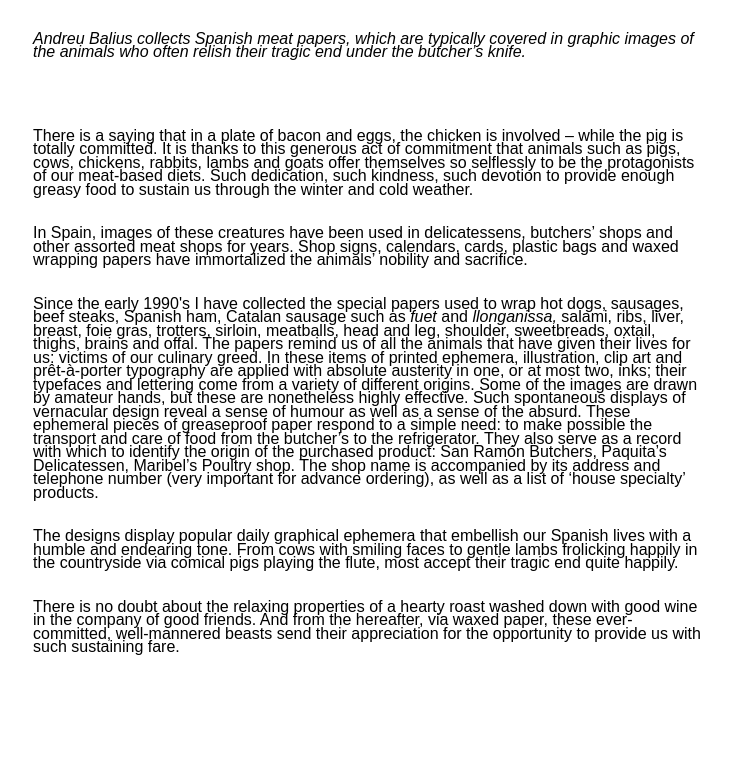
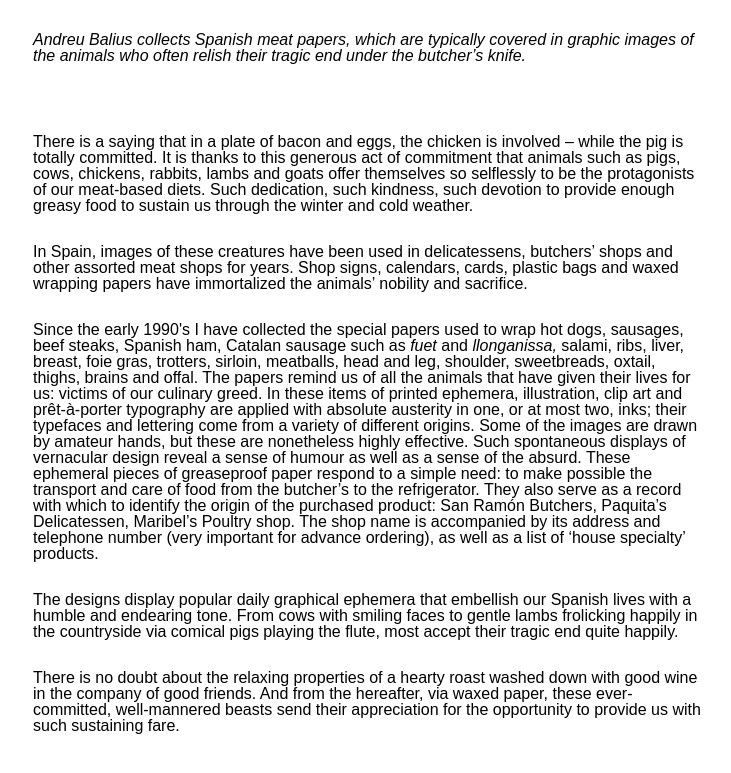
Before and after one commit to aliwhitewustl/aliwhitewustl.github.io, a plain HTML site: page index.html in a window 1280 px wide. Shown: the part 153-926 px from the top of the page, without its empty margins (272-1003 px from the left). Before the commit the page ends 858 px from the top, so only its background shows below. Drawn offline with Linux system fonts and the light colour scheme.

Commit message:
adjustments

```diff
--- a/index.html
+++ b/index.html
@@ -72,11 +72,11 @@
     /* Larger than mobile */
     @media (min-width: 350px) {
     	.column {
-    		width:20 rem;
+    		width:13 rem;
     	}
 		p {
 			font-size:1.6rem;
-			line-height: 1.35rem;
+			line-height: 1.6rem;
 		}
 		h4. author {
 			font-size: 2rem;
```
